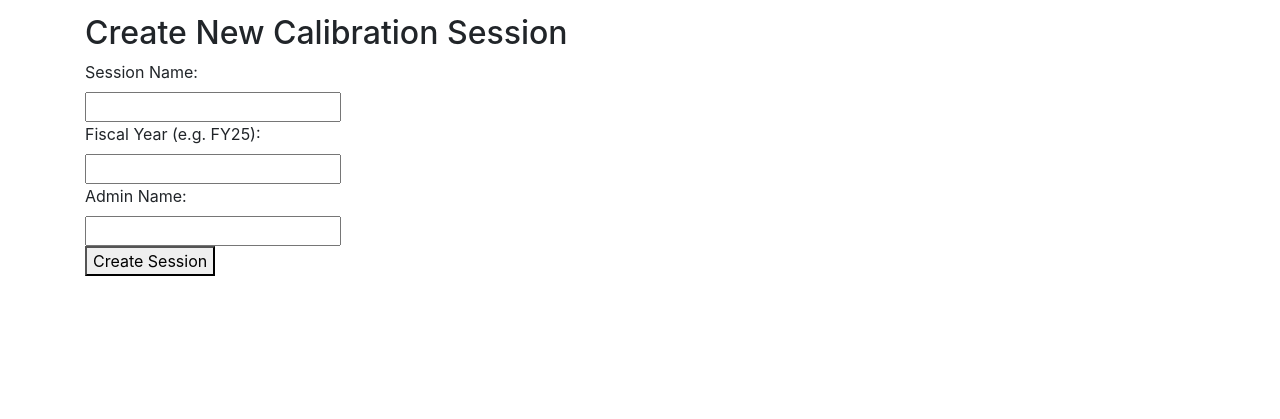
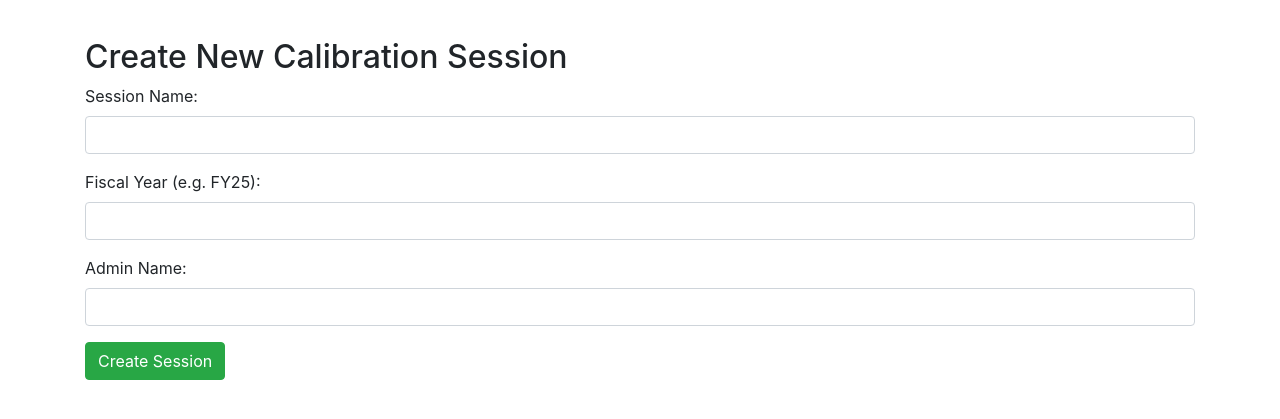
Before and after one commit to tonymontoya/calibration-app, a Flask app: template templates/new_sessions.html in a window 1280 px wide. Shown: the part 56-475 px from the top of the page. Run offline with Flask 3, Linux system fonts and the light colour scheme; the template is opened without the code that fills it, so the values that code supplies are empty; some libraries are stand-ins or nearby versions.

Commit message:
Bootstrap revamp

```diff
--- a/templates/new_sessions.html
+++ b/templates/new_sessions.html
@@ -1,13 +1,21 @@
 {% extends 'layout.html' %}
 {% block content %}
-<h2>Create New Calibration Session</h2>
-<form method="POST">
-  <label>Session Name:</label><br>
-  <input type="text" name="session_name" required><br>
-  <label>Fiscal Year (e.g. FY25):</label><br>
-  <input type="text" name="fiscal_year" required><br>
-  <label>Admin Name:</label><br>
-  <input type="text" name="admin_name" required><br>
-  <button type="submit">Create Session</button>
-</form>
+<div class="mt-4">
+  <h2>Create New Calibration Session</h2>
+  <form method="POST" novalidate>
+    <div class="form-group">
+      <label for="session_name">Session Name:</label>
+      <input type="text" class="form-control" id="session_name" name="session_name" required>
+    </div>
+    <div class="form-group">
+      <label for="fiscal_year">Fiscal Year (e.g. FY25):</label>
+      <input type="text" class="form-control" id="fiscal_year" name="fiscal_year" required>
+    </div>
+    <div class="form-group">
+      <label for="admin_name">Admin Name:</label>
+      <input type="text" class="form-control" id="admin_name" name="admin_name" required>
+    </div>
+    <button type="submit" class="btn btn-success">Create Session</button>
+  </form>
+</div>
 {% endblock %}
```
